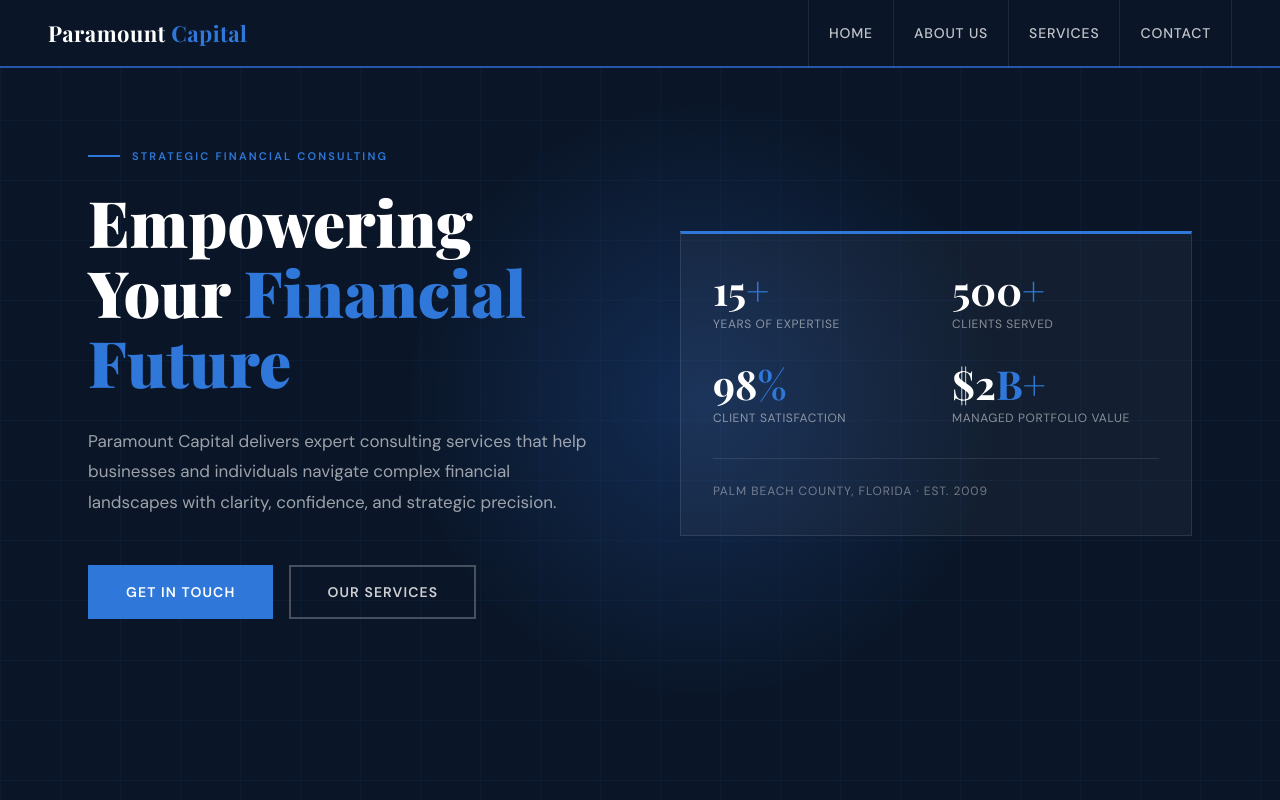
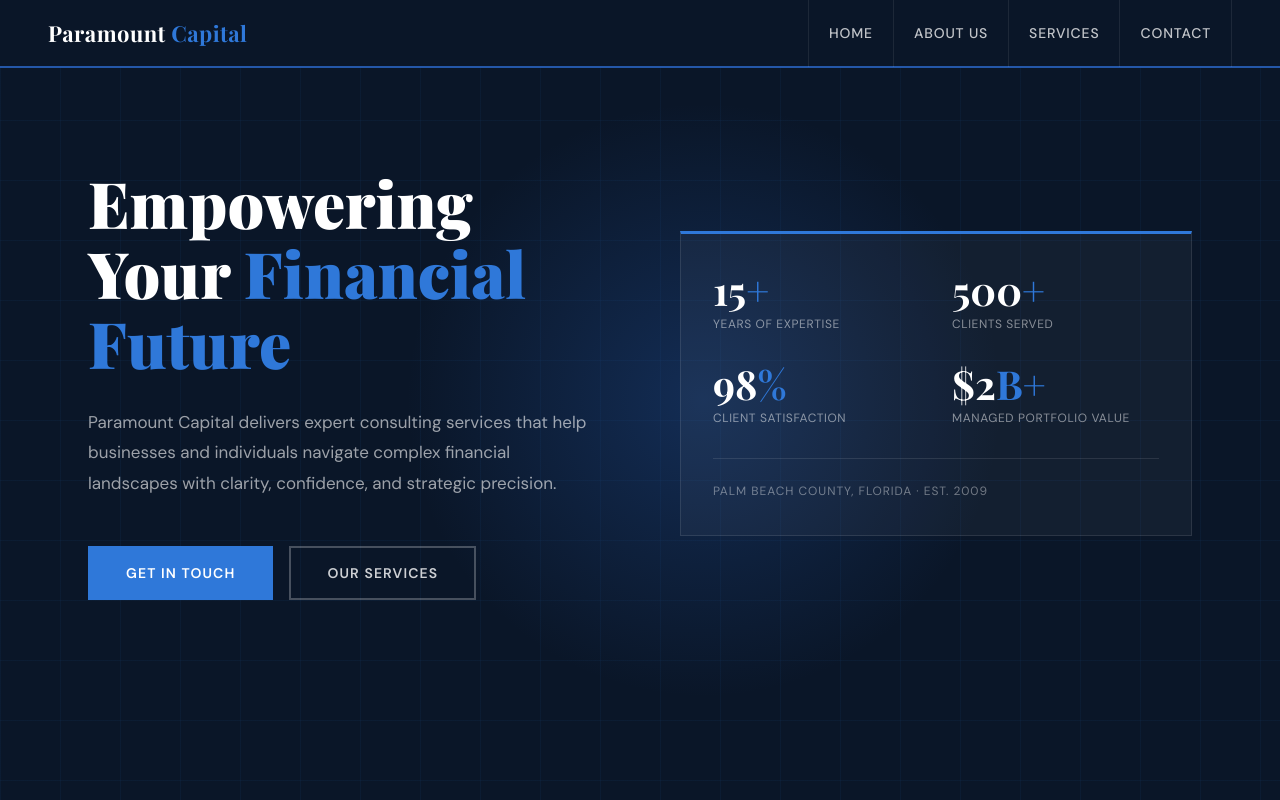
Before and after one commit to ZackEsses/paramountcap.org, a website: page index.html in a window 1280 px wide. Shown: the top 800 px of the page. Drawn offline with nearby package versions, Linux system fonts and the light colour scheme.

Commit message:
Remove hero eyebrow tagline text

```diff
--- a/index.html
+++ b/index.html
@@ -609,7 +609,6 @@
   <div class="hero-glow"></div>
   <div class="hero-content">
     <div class="hero-left">
-      <p class="hero-eyebrow">Strategic Financial Consulting</p>
       <h1 class="hero-title">Empowering Your <em>Financial Future</em></h1>
       <p class="hero-desc">Paramount Capital delivers expert consulting services that help businesses and individuals navigate complex financial landscapes with clarity, confidence, and strategic precision.</p>
       <div class="hero-cta">
```
